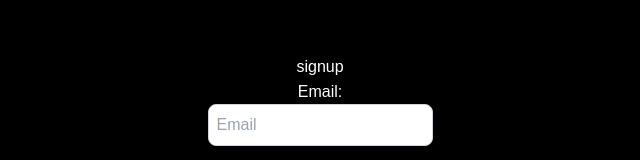
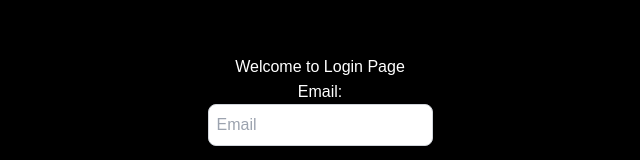
Before and after one commit to DHIRAJKumar09/NextjsProject, a Next.js app: page /login in a window 1280 px wide. Shown: the part 210-370 px from the top of the page, without its empty margins (320-960 px from the left). Built offline with nearby package versions, Linux system fonts and the light colour scheme.

Commit message:
fix issule

```diff
--- a/src/app/login/page.tsx
+++ b/src/app/login/page.tsx
@@ -38,13 +38,13 @@ const Loginpage = () => {
   },[user]);
   return (
     <div className="flex flex-col bg-black text-white items-center justify-center min-h-screen py-2">
-      <h1>{loading ? "processing" : "signup"}</h1>
+      <h1>{loading ? "processing" : "Welcome to Login Page"}</h1>
       <hr></hr>
 
 
       <label htmlFor="email">Email:</label>
       <input
-        className="p-2 border border-gray-300 rounded-lg mb-4 focus:outline-none focus:border-gray-600"
+        className="p-2 border text-black border-gray-300 rounded-lg mb-4 focus:outline-none focus:border-gray-600"
         id="Email"
         value={user.email}
         onChange={(e) => setUser({ ...user, email: e.target.value })}
```
Also changed, not shown: 1 other file (tests, documents, lock files or other folders).
